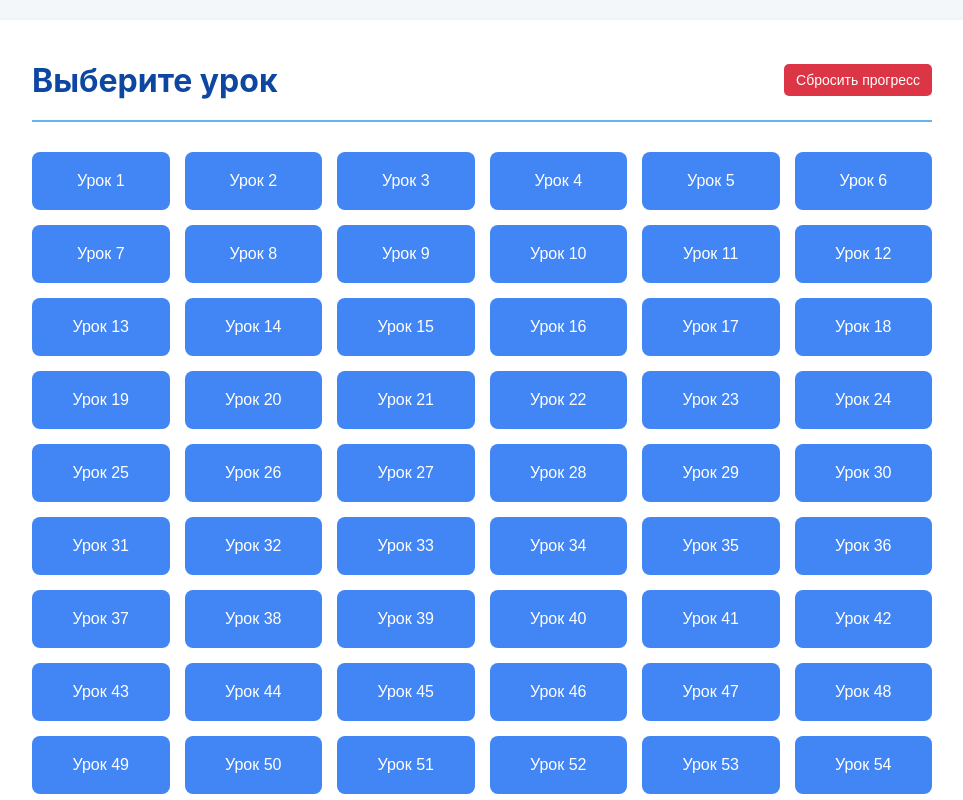
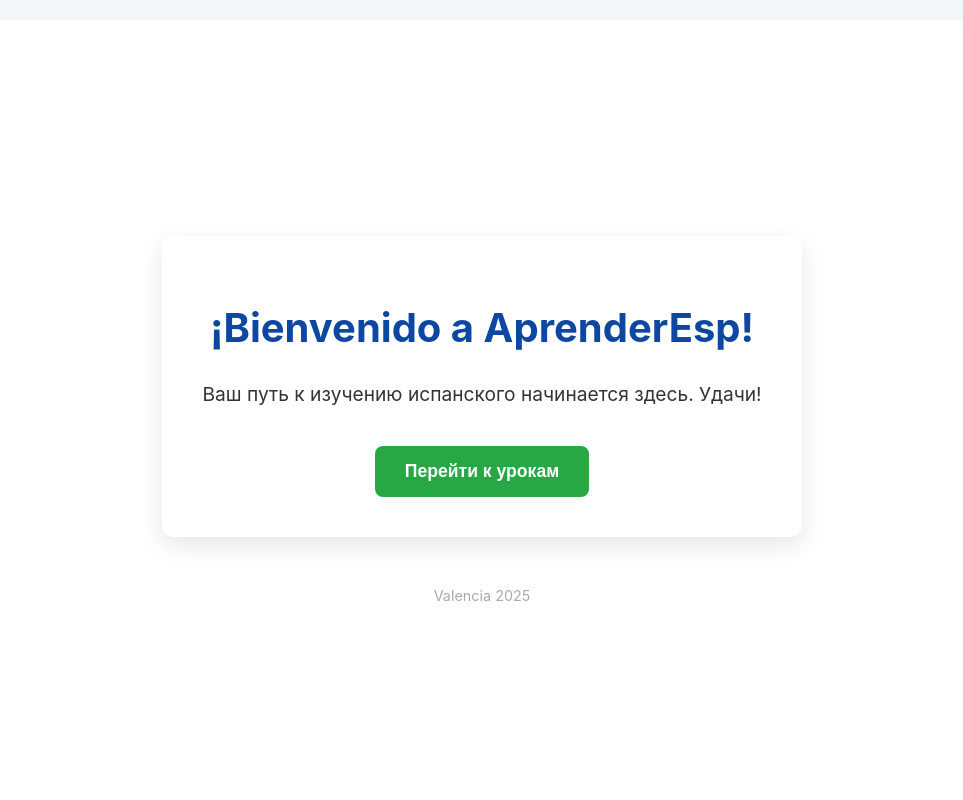
Before and after one commit to stivr4469/prototypeS-, a React (Create React App) app: page / in a window 1280 px wide. Shown: the top 800 px of the page, without its empty margins (158-1121 px from the left). Built offline with nearby package versions, Linux system fonts and the light colour scheme.

Commit message:
feat: Implement Welcome Screen with progress tracking

```diff
--- a/src/App.css
+++ b/src/App.css
@@ -127,6 +127,7 @@ h1 {
   background-color: #6c757d;
   cursor: not-allowed;
 }
+
 .choice-option.disabled {
   background-color: #f8f9fa;
   color: #6c757d;
@@ -156,7 +157,6 @@ h1 {
   cursor: pointer;
   transition: background-color 0.2s;
 }
-
 .reset-button:hover {
   background-color: #c82333;
 }
--- a/src/App.js
+++ b/src/App.js
@@ -1,24 +1,32 @@
 import React, { useState } from 'react';
 import Lesson from './components/Lesson';
 import LessonMenu from './components/LessonMenu';
-import { useProgress } from './hooks/useProgress';
+import WelcomeScreen from './components/WelcomeScreen';
 import './App.css';
 
+// 👇 ИЗМЕНЕНИЕ: Мы используем useProgress из вашего кода
+import { useProgress } from './hooks/useProgress';
+
 function App() {
+  const [showWelcome, setShowWelcome] = useState(true);
   const [currentLessonId, setCurrentLessonId] = useState(null);
   const [currentLessonData, setCurrentLessonData] = useState(null);
   const [isLoading, setIsLoading] = useState(false);
-  // 👇 Получаем новую функцию из хука
-  const { markAsCompleted, isCompleted, resetProgress } = useProgress();
 
+  // 👇 ИЗМЕНЕНИЕ: Интегрируем ваш хук для отслеживания прогресса
+  const { isCompleted, markAsCompleted, resetProgress } = useProgress();
+
+  // 👇 ИСПРАВЛЕНИЕ: Возвращаем список ID уроков
   const lessonIds = Array.from({ length: 126 }, (_, i) => `U${i + 1}`);
 
   const loadLesson = (lessonId) => {
     setIsLoading(true);
+    setCurrentLessonData(null);
     setCurrentLessonId(lessonId);
     import(`./data/${lessonId}.json`)
       .then(module => {
         setCurrentLessonData(module.default);
+        // Отмечаем урок как пройденный при его загрузке
         markAsCompleted(lessonId);
       })
       .catch(err => {
@@ -29,6 +37,10 @@ function App() {
       .finally(() => {
         setIsLoading(false);
       });
+  };
+
+  const handleStart = () => {
+    setShowWelcome(false);
   };
 
   const handleBackToMenu = () => {
@@ -46,27 +58,38 @@ function App() {
     }
   };
 
-  return (
-    <div className="App">
-      {isLoading ? (
-        <p>Загрузка...</p>
-      ) : currentLessonData ? (
+  // Логика отображения
+  const renderContent = () => {
+    if (showWelcome) {
+      return <WelcomeScreen onStart={handleStart} />;
+    }
+    if (isLoading) {
+      return <p>Загрузка...</p>;
+    }
+    if (currentLessonData) {
+      return (
         <Lesson
           lessonData={currentLessonData}
           onBack={handleBackToMenu}
-          onNavigate={handleNavigation}
-          lessonId={currentLessonId}
+          onNavigate={handleNavigation} // Используем единый обработчик
           isLastLesson={lessonIds.indexOf(currentLessonId) === lessonIds.length - 1}
         />
-      ) : (
+      );
+    }
+    // 👇 ИСПРАВЛЕНИЕ: Передаем lessonIds и другие нужные пропсы в LessonMenu
+    return (
         <LessonMenu
-          onSelectLesson={loadLesson}
-          lessonIds={lessonIds}
-          isCompleted={isCompleted}
-          // 👇 Передаем функцию сброса в компонент меню
-          onResetProgress={resetProgress}
+            onSelectLesson={loadLesson}
+            lessonIds={lessonIds}
+            isCompleted={isCompleted}
+            onResetProgress={resetProgress}
         />
-      )}
+    );
+  };
+
+  return (
+    <div className="App">
+      {renderContent()}
     </div>
   );
 }
--- /dev/null
+++ b/src/components/WelcomeScreen.css
@@ -0,0 +1,55 @@
+.welcome-container {
+  display: flex;
+  flex-direction: column; /* Изменено для позиционирования футера */
+  justify-content: center;
+  align-items: center;
+  height: 90vh; /* Немного увеличена высота для пространства */
+  text-align: center;
+  padding: 20px;
+}
+
+.welcome-box {
+  max-width: 600px;
+  padding: 40px;
+  border-radius: 12px;
+  background-color: #ffffff;
+  box-shadow: 0 8px 24px rgba(0,0,0,0.1);
+}
+
+.welcome-title {
+  color: #0d47a1;
+  font-size: 2.5em;
+  margin-bottom: 20px;
+  border-bottom: none; /* Убираем линию, которая наследовалась от h1 */
+}
+
+.welcome-subtitle {
+  font-size: 1.2em;
+  color: #333;
+  margin-bottom: 40px;
+}
+
+.welcome-button {
+  padding: 15px 30px;
+  font-size: 1.1em;
+  font-weight: bold;
+  color: white;
+  background-color: #28a745;
+  border: none;
+  border-radius: 8px;
+  cursor: pointer;
+  transition: background-color 0.2s, transform 0.2s;
+}
+
+.welcome-button:hover {
+  background-color: #218838;
+  transform: translateY(-2px);
+}
+
+.welcome-footer {
+  margin-top: 50px; /* Отступ сверху от блока приветствия */
+  width: 100%;
+  text-align: center;
+  color: #aaa;
+  font-size: 0.9em;
+}
--- /dev/null
+++ b/src/components/WelcomeScreen.js
@@ -0,0 +1,24 @@
+import React from 'react';
+import './WelcomeScreen.css';
+
+const WelcomeScreen = ({ onStart }) => {
+  return (
+    <div className="welcome-container">
+      <div className="welcome-box">
+        <h1 className="welcome-title">¡Bienvenido a AprenderEsp!</h1>
+        <p className="welcome-subtitle">
+          Ваш путь к изучению испанского начинается здесь. Удачи!
+        </p>
+        <button className="welcome-button" onClick={onStart}>
+          Перейти к урокам
+        </button>
+      </div>
+      {/* 👇 ДОБАВЛЕННЫЙ ФУТЕР 👇 */}
+      <footer className="welcome-footer">
+        Valencia 2025
+      </footer>
+    </div>
+  );
+};
+
+export default WelcomeScreen;
```
